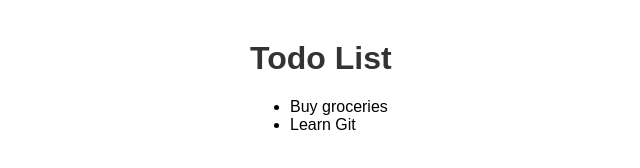
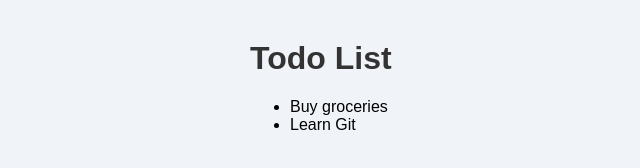
Before and after one commit to ujwalgoli/my-todo-app, a plain HTML site: page index.html in a window 1280 px wide. Shown: the whole page, without its empty margins (190-830 px from the left). Drawn offline with Linux system fonts and the light colour scheme.

Commit message:
added background colour in style css file

```diff
--- a/style.css
+++ b/style.css
@@ -2,6 +2,7 @@ body {
   font-family: sans-serif;
   max-width: 400px;
   margin: 40px auto;
+  background: #f0f4f8;
 }
 h1 {
   color: #333;
```
